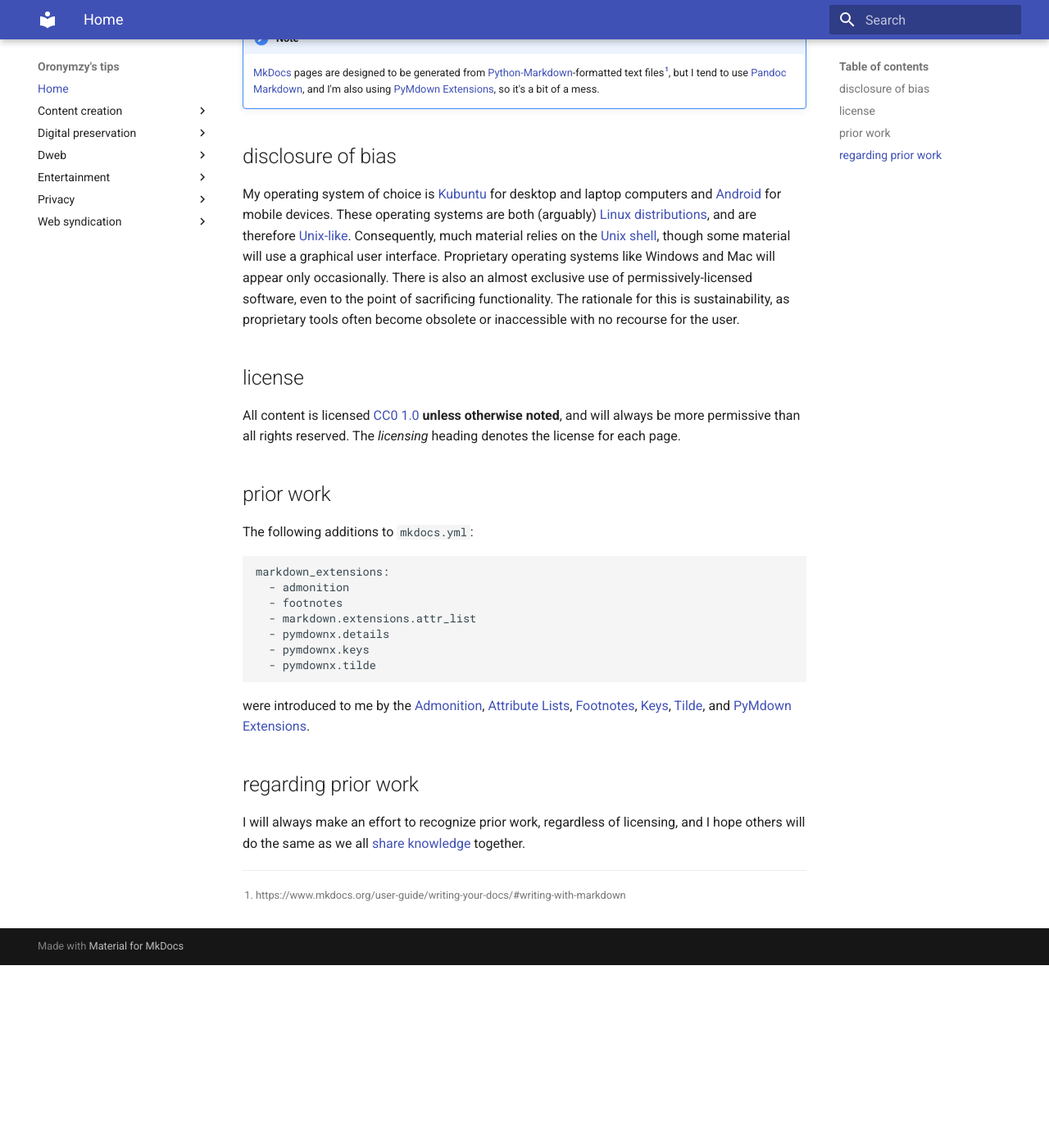
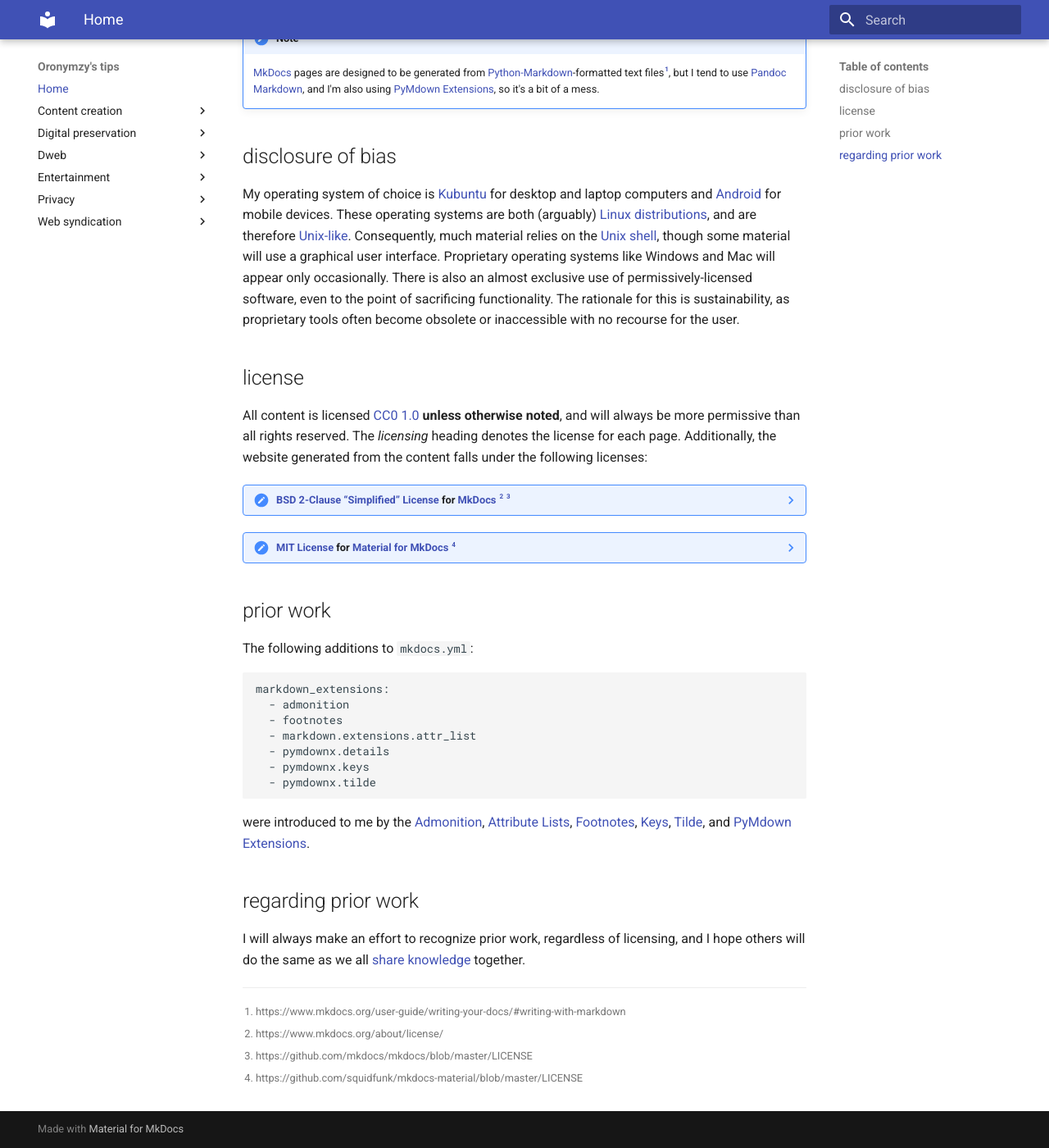
Before and after one commit to oronymzy/tips, an MkDocs documentation site: the page built from docs/README.md, in a window 1280 px wide and 1400 px high, scrolled down 321 px. Shown: the whole window at 82% size. Built offline with MkDocs 1.6.1 and Material for MkDocs 9.7.7, drawn with Linux system fonts in a browser that asks for light colours; before the commit the page ends 1498 px from its top, so only the background shows below that; part of the change alters nothing that is shown.

Commit message:
Add licenses for MkDocs and Material for MkDocs

```diff
--- a/docs/README.md
+++ b/docs/README.md
@@ -12,7 +12,56 @@ Hope you find them useful.
 My operating system of choice is [Kubuntu](https://kubuntu.org/) for desktop and laptop computers and [Android](https://en.wikipedia.org/wiki/Android_(operating_system)) for mobile devices. These operating systems are both (arguably) [Linux distributions](https://en.wikipedia.org/wiki/Linux_distribution), and are therefore [Unix-like](https://en.wikipedia.org/wiki/Unix-like). Consequently, much material relies on the [Unix shell](https://en.wikipedia.org/wiki/Unix_shell), though some material will use a graphical user interface. Proprietary operating systems like Windows and Mac will appear only occasionally. There is also an almost exclusive use of permissively-licensed software, even to the point of sacrificing functionality. The rationale for this is sustainability, as proprietary tools often become obsolete or inaccessible with no recourse for the user.
 
 ## license
-All content is licensed [CC0 1.0](https://creativecommons.org/publicdomain/zero/1.0/) **unless otherwise noted**, and will always be more permissive than all rights reserved. The *licensing* heading denotes the license for each page.
+All content is licensed [CC0 1.0](https://creativecommons.org/publicdomain/zero/1.0/) **unless otherwise noted**, and will always be more permissive than all rights reserved. The *licensing* heading denotes the license for each page. Additionally, the website generated from the content falls under the following licenses:
+
+??? note "[BSD 2-Clause “Simplified” License](https://choosealicense.com/licenses/bsd-2-clause/) for [MkDocs](https://www.mkdocs.org/) [^Orotips2] [^Orotips3]"
+    Copyright © 2014, Tom Christie. All rights reserved.
+
+    Redistribution and use in source and binary forms, with or
+    without modification, are permitted provided that the following
+    conditions are met:
+
+    Redistributions of source code must retain the above copyright
+    notice, this list of conditions and the following disclaimer.
+    Redistributions in binary form must reproduce the above copyright
+    notice, this list of conditions and the following disclaimer in
+    the documentation and/or other materials provided with the
+    distribution.
+
+    THIS SOFTWARE IS PROVIDED BY THE COPYRIGHT HOLDERS AND
+    CONTRIBUTORS "AS IS" AND ANY EXPRESS OR IMPLIED WARRANTIES,
+    INCLUDING, BUT NOT LIMITED TO, THE IMPLIED WARRANTIES OF
+    MERCHANTABILITY AND FITNESS FOR A PARTICULAR PURPOSE ARE
+    DISCLAIMED. IN NO EVENT SHALL THE COPYRIGHT HOLDER OR
+    CONTRIBUTORS BE LIABLE FOR ANY DIRECT, INDIRECT, INCIDENTAL,
+    SPECIAL, EXEMPLARY, OR CONSEQUENTIAL DAMAGES (INCLUDING, BUT NOT
+    LIMITED TO, PROCUREMENT OF SUBSTITUTE GOODS OR SERVICES; LOSS OF
+    USE, DATA, OR PROFITS; OR BUSINESS INTERRUPTION) HOWEVER CAUSED
+    AND ON ANY THEORY OF LIABILITY, WHETHER IN CONTRACT, STRICT
+    LIABILITY, OR TORT (INCLUDING NEGLIGENCE OR OTHERWISE) ARISING IN
+    ANY WAY OUT OF THE USE OF THIS SOFTWARE, EVEN IF ADVISED OF THE
+    POSSIBILITY OF SUCH DAMAGE.
+
+??? note "[MIT License](https://choosealicense.com/licenses/mit/) for [Material for MkDocs](https://squidfunk.github.io/mkdocs-material/) [^Orotips4]"
+    Copyright (c) 2016-2018 Martin Donath <martin.donath@squidfunk.com>
+
+    Permission is hereby granted, free of charge, to any person obtaining a copy
+    of this software and associated documentation files (the "Software"), to
+    deal in the Software without restriction, including without limitation the
+    rights to use, copy, modify, merge, publish, distribute, sublicense, and/or
+    sell copies of the Software, and to permit persons to whom the Software is
+    furnished to do so, subject to the following conditions:
+
+    The above copyright notice and this permission notice shall be included in
+    all copies or substantial portions of the Software.
+
+    THE SOFTWARE IS PROVIDED "AS IS", WITHOUT WARRANTY OF ANY KIND, EXPRESS OR
+    IMPLIED, INCLUDING BUT NOT LIMITED TO THE WARRANTIES OF MERCHANTABILITY,
+    FITNESS FOR A PARTICULAR PURPOSE AND NON-INFRINGEMENT. IN NO EVENT SHALL THE
+    AUTHORS OR COPYRIGHT HOLDERS BE LIABLE FOR ANY CLAIM, DAMAGES OR OTHER
+    LIABILITY, WHETHER IN AN ACTION OF CONTRACT, TORT OR OTHERWISE, ARISING
+    FROM, OUT OF OR IN CONNECTION WITH THE SOFTWARE OR THE USE OR OTHER DEALINGS
+    IN THE SOFTWARE.
 
 ## prior work
 The following additions to `mkdocs.yml`:
@@ -35,3 +84,6 @@ were introduced to me by the [Admonition](https://squidfunk.github.io/mkdocs-mat
 I will always make an effort to recognize prior work, regardless of licensing, and I hope others will do the same as we all [share knowledge](https://en.wikipedia.org/wiki/Knowledge_sharing) together.
 
 [^Orotips1]: https://www.mkdocs.org/user-guide/writing-your-docs/#writing-with-markdown
+[^Orotips2]: https://www.mkdocs.org/about/license/
+[^Orotips3]: https://github.com/mkdocs/mkdocs/blob/master/LICENSE
+[^Orotips4]: https://github.com/squidfunk/mkdocs-material/blob/master/LICENSE
```
